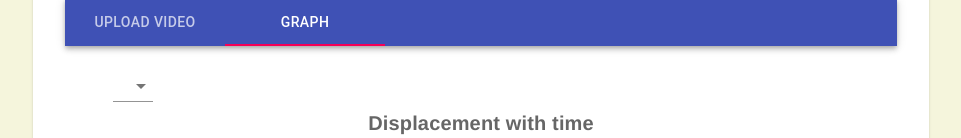
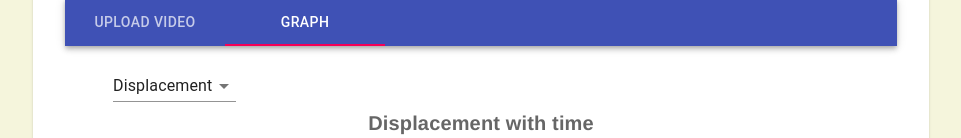
Before and after one commit to marksherifgh/motion-tracking-front-end, a React (Create React App) app: page / in a window 1280 px wide. Both pictures are taken after a click on the tab "GRAPH". Shown: the part 191-329 px from the top of the page, without its empty margins (159-1120 px from the left). Built offline with nearby package versions, Linux system fonts and the light colour scheme.

Commit message:
set default value

```diff
--- a/src/components/Graph.jsx
+++ b/src/components/Graph.jsx
@@ -73,7 +73,7 @@ class Graph extends React.Component {
   render() {
     return (
       <Container maxWidth="lg">
-        <Select onChange={this.handleChange}>
+        <Select onChange={this.handleChange} value="x">
           <MenuItem value="x">Displacement</MenuItem>
           <MenuItem value="v">Velocity</MenuItem>
           <MenuItem value="a">Acceleration</MenuItem>
```
